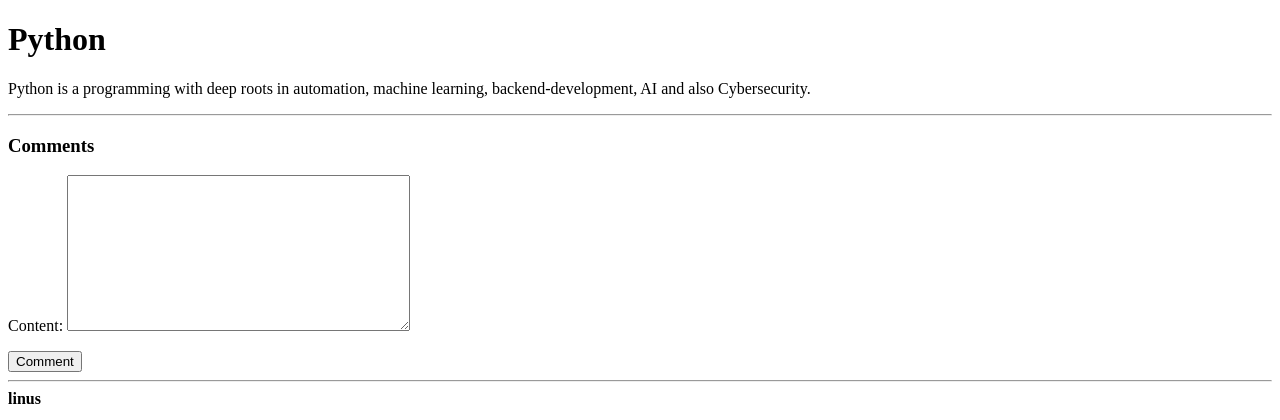
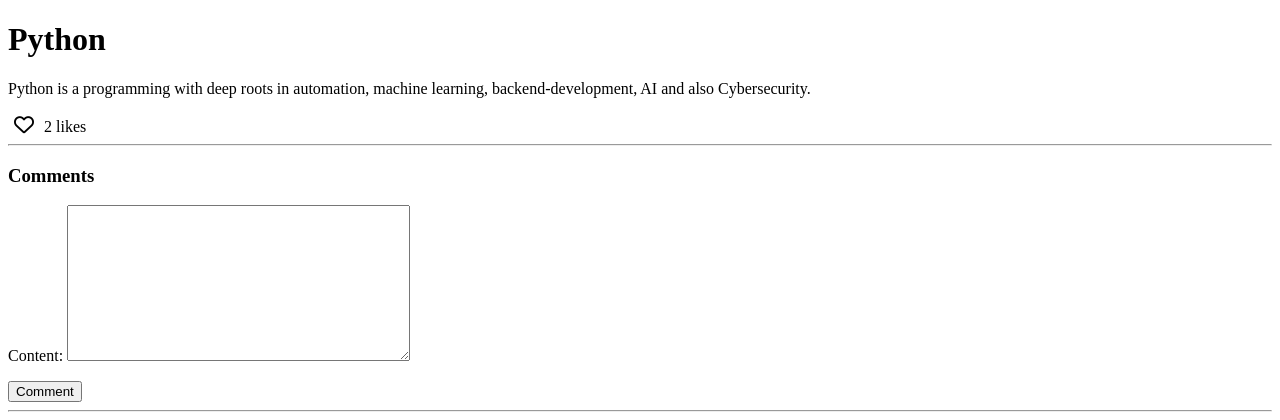
Before and after one commit to collins05-munene/dj4e-projects, a Django app: page /posts/1/details/ in a window 1280 px wide. Shown: the top 420 px of the page. Run offline with Django 5.2, Linux system fonts and the light colour scheme; data comes from the database, SQL or seed files in the repository; both versions use the stored data as it was after the commit.

Commit message:
Worked on like feature

```diff
--- a/Social-App/apps/models.py
+++ b/Social-App/apps/models.py
@@ -36,6 +36,7 @@ class Post(models.Model):
     author = models.ForeignKey(User, on_delete=models.CASCADE)
     title = models.CharField(max_length=200)
     content = models.TextField()
+    likes = models.ManyToManyField(User, related_name='liked_posts', blank=True)
     updated_at = models.DateTimeField(auto_now=True)
     created_at = models.DateTimeField(auto_now_add=True)
 
--- a/Social-App/apps/templates/apps/post-detail.html
+++ b/Social-App/apps/templates/apps/post-detail.html
@@ -1,14 +1,28 @@
 {% extends 'apps/base.html' %}
 
 {% block title %}
+    <link rel="stylesheet" href="https://cdnjs.cloudflare.com/ajax/libs/font-awesome/6.5.0/css/all.min.css">
     <title>Comment Section</title>
 {% endblock %}
 
 {% block content %}
     <h1>{{post.title}}</h1>
     <p>{{post.content}}</p>
+    <form method="POST" action="{% url 'toggle-like' post.pk %}" style="display: inline;">
+                {% csrf_token %}
+                <button type="submit" style="border:none; background: none; cursor:pointer;">
+                    {% if is_liked %}
+                        <i class="fa-solid fa-heart" style="color: red; font-size: 20px;"></i>
+                    {% else %}
+                        <i class="fa-regular fa-heart" style="color: black; font-size: 20px;"></i>
+                    {% endif %}
+                </button>
+
+            </form>
+            <span>{{ post.likes.count }} likes</span>
     <hr>
     <h3>Comments</h3>
+
 
     <form method="POST" action="{% url 'add-comment' post.pk %}">
         {{form.as_p}}
--- a/Social-App/apps/urls.py
+++ b/Social-App/apps/urls.py
@@ -14,5 +14,6 @@ urlpatterns = [
     path('posts/<int:pk>/update/', views.PostUpdateView.as_view(), name='post-update'),
     path('posts/<int:pk>/delete/', views.PostDeleteView.as_view(), name='post-delete'),
     path('posts/<int:pk>/comment/', views.CommentCreateView.as_view(), name='add-comment'),
-    path('posts/<int:pk>/details/', views.PostDetailView.as_view(), name='post-detail')
+    path('posts/<int:pk>/details/', views.PostDetailView.as_view(), name='post-detail'),
+    path('posts/<int:pk>/like/', views.ToggleLikeView.as_view(), name='toggle-like')
 ]
--- a/Social-App/apps/views.py
+++ b/Social-App/apps/views.py
@@ -87,6 +87,10 @@ class CustomLoginView(View):
 class ClientPage(LoginRequiredMixin, View):
     def get(self, request):
         posts = Post.objects.all().order_by('-updated_at')
+        for post in posts:
+            post.is_liked = request.user in post.likes.all()
+
+
         context = {'posts': posts}
         return render(request, 'apps/client-page.html', context)
 
@@ -247,11 +251,23 @@ class PostDetailView(View):
 
     def get(self, request, pk):
         post = get_object_or_404(Post, pk=pk)
+        is_liked = request.user in post.likes.all()
 
         comments = post.comments.filter(parent__isnull=True)
 
         form = CommentForm()
         context = {
-            'post': post, 'comments':comments, 'form': form
+            'post': post, 'comments':comments, 'form': form, 'is_liked': is_liked
         }
         return render(request, self.template_name, context)
+
+class ToggleLikeView(LoginRequiredMixin, View):
+    def post(self, request, pk):
+        post = get_object_or_404(Post, pk=pk)
+
+        if request.user in post.likes.all():
+            post.likes.remove(request.user)
+        else:
+            post.likes.add(request.user)
+
+        return redirect('client-page')
```
Also changed, not shown: Social-App/apps/templates/apps/client-page.html (+13 -0 lines), Social-App/apps/migrations/0005_post_likes.py (added), Social-App/db.sqlite3.
